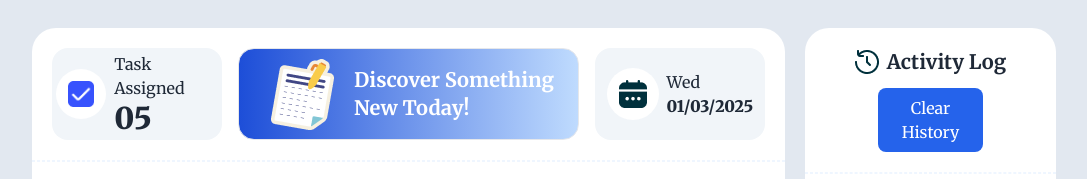
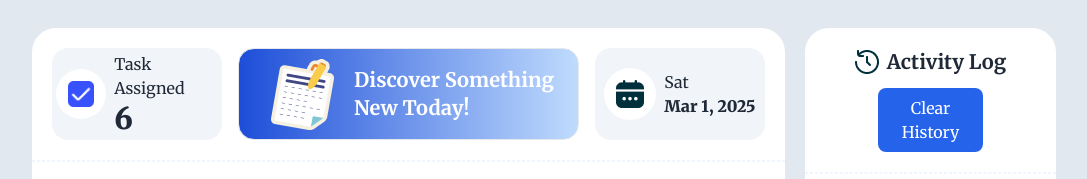
Before and after one commit to asapial/ph_assignment5, a plain HTML site: page index.html in a window 1280 px wide. Shown: the part 134-313 px from the top of the page, without its empty margins (96-1183 px from the left). Drawn offline with nearby package versions, Linux system fonts and the light colour scheme.

Commit message:
automated time is updated

```diff
--- a/index.html
+++ b/index.html
@@ -49,7 +49,7 @@
                             <h1 class="m-0">
                                 Task Assigned
                             </h1>
-                            <h1 id="cntminus" class="text-3xl font-extrabold">05</h1>
+                            <h1 id="cntminus" class="text-3xl font-extrabold">6</h1>
                         </div>
                     </div>
                     <div class="middleSection w-1/2 rounded-2xl border bg-gradient-to-r from-blue-700 to-blue-200 p-1 flex justify-center items-center gap-3">
@@ -70,10 +70,10 @@
                             <img src="assets/calender.png" alt="" srcset="">
                         </div>
                         <div>
-                            <h1 class="">
-                                Wed
+                            <h1 id="weekDay">
+
                             </h1>
-                            <h1 id="datetime" class=" font-extrabold">01/03/2025</h1>
+                            <h1 id="datetime" class=" font-extrabold"></h1>
                         </div>
                     </div>
                 </div>
@@ -218,6 +218,7 @@
             </div>
         </div>
     </section>
+<script src="time.js"></script>
 <script src="cardButton.js"></script>
 </body>
 </html>
--- a/time.js
+++ b/time.js
@@ -1 +1,19 @@
-const dateContainer=document.getElementById()
+const dateContainer=document.getElementById('datetime');
+
+const today = new Date();
+
+const formattedDate = today.toLocaleDateString('en-US', {
+    year: 'numeric',
+    month: 'short',
+    day: 'numeric'
+});
+
+dateContainer.innerText=formattedDate;
+
+const weekContainer=document.getElementById('weekDay');
+
+const weekday = today.toLocaleDateString('en-US', {
+    weekday: 'short'
+});
+
+weekContainer.innerText=weekday;
```
